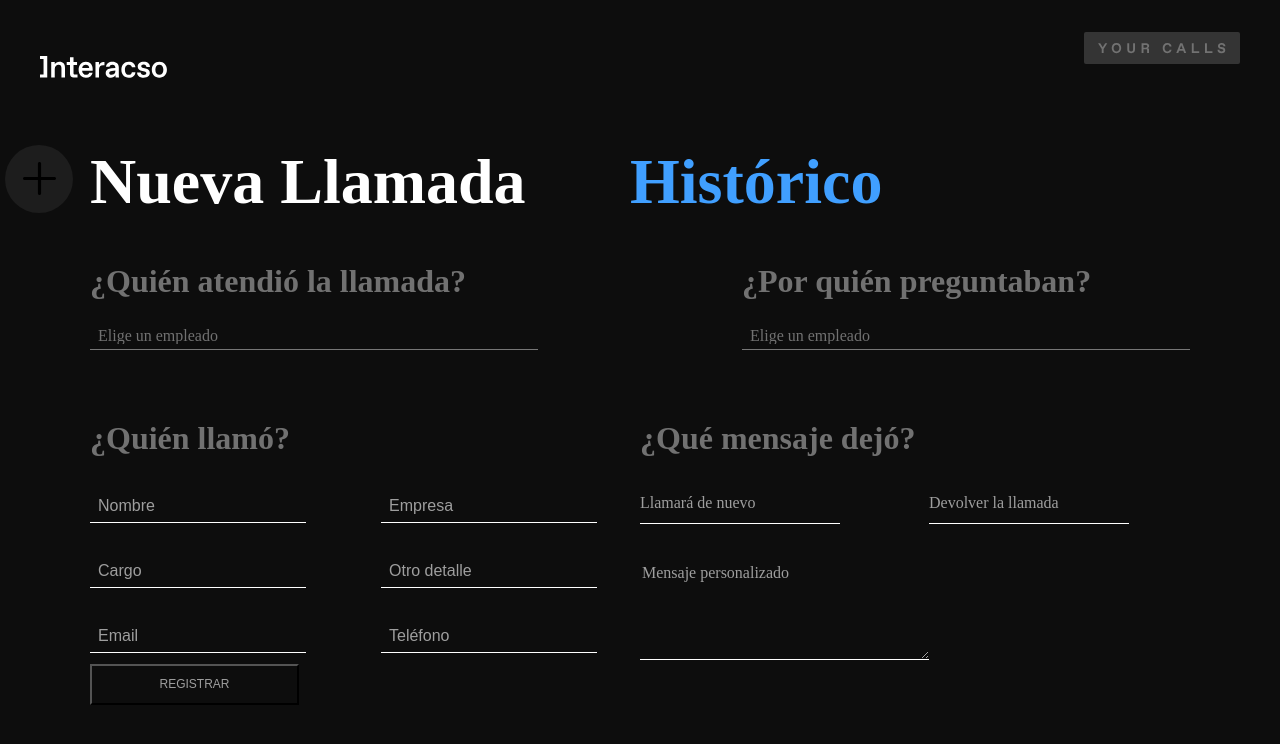
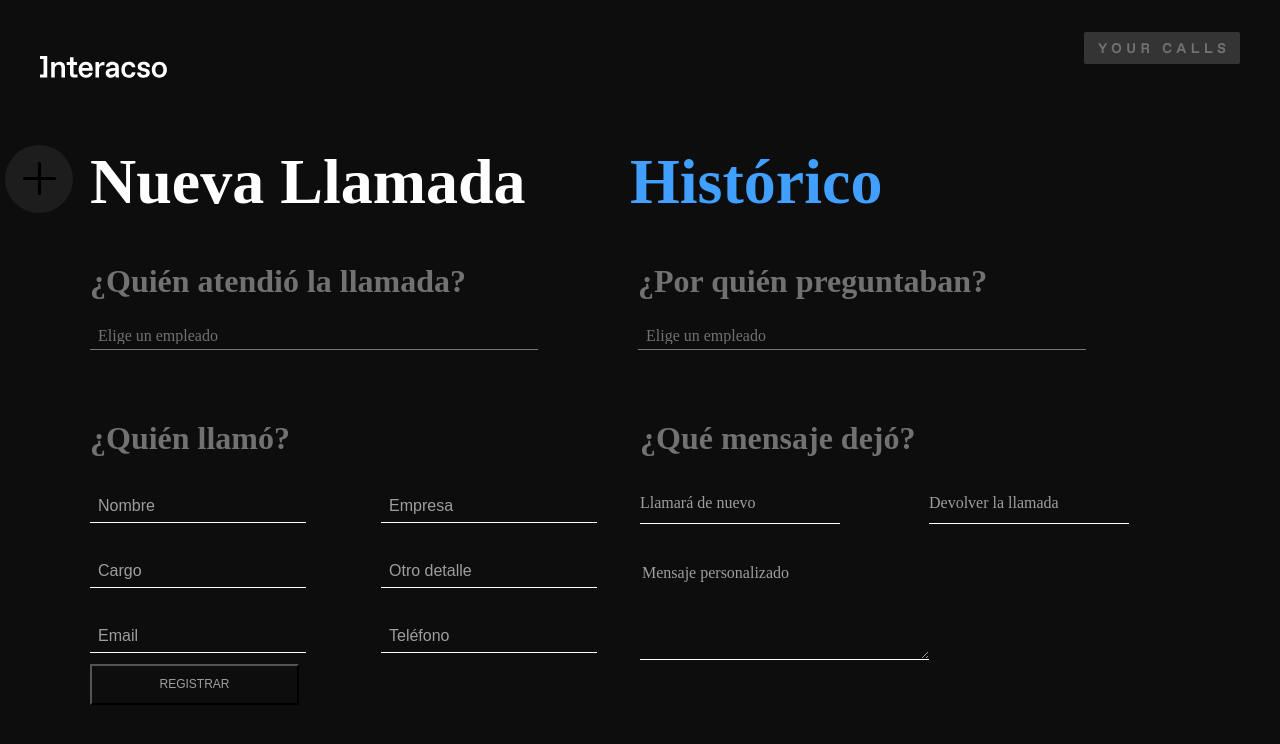
Before and after one commit to alhana-yo/easley-s4-your-calls-app, a React (Create React App) app: page / in a window 1280 px wide. Shown: the top 744 px of the page. Built offline with nearby package versions, Linux system fonts and the light colour scheme.

Commit message:
fixed for who is asking

```diff
--- a/src/styles/App.scss
+++ b/src/styles/App.scss
@@ -78,8 +78,6 @@ body {
   margin: 10px 0px 18px 0;
   min-width: 480px;
   padding-left: 60px;
-
-
 }
 
 .historic__title {
@@ -116,7 +114,6 @@ body {
 
 .formUp {
   display: flex;
-  justify-content: space-between;
   flex-direction: row;
 }
 
@@ -213,8 +210,13 @@ position: relative;
   line-height: 40px;
 }
 
+.main__personRequested{
+  padding-left: 100px;
+}
+
 .main__personRequested-title{
   font-size: 32px;
+
 }
 
 .call-container__wrapper {
```
